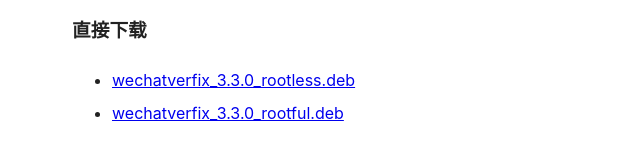
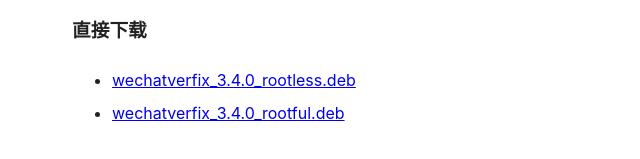
Before and after one commit to shitou6688/wvfix-repo, a plain HTML site: page index.html in a window 1280 px wide. Shown: the part 325-484 px from the top of the page, 228-868 px from the left. Drawn offline with Linux system fonts and the light colour scheme.

Commit message:
repo: 3.4.0

```diff
--- a/index.html
+++ b/index.html
@@ -13,6 +13,6 @@ li{margin:4px 0}</style>
 </ul>
 <h3>直接下载</h3>
 <ul>
-  <li><a href="debs/wechatverfix_3.3.0_rootless.deb">wechatverfix_3.3.0_rootless.deb</a></li>
-  <li><a href="debs/wechatverfix_3.3.0_rootful.deb">wechatverfix_3.3.0_rootful.deb</a></li>
+  <li><a href="debs/wechatverfix_3.4.0_rootless.deb">wechatverfix_3.4.0_rootless.deb</a></li>
+  <li><a href="debs/wechatverfix_3.4.0_rootful.deb">wechatverfix_3.4.0_rootful.deb</a></li>
 </ul>
```
Also changed, not shown: 6 other files.
